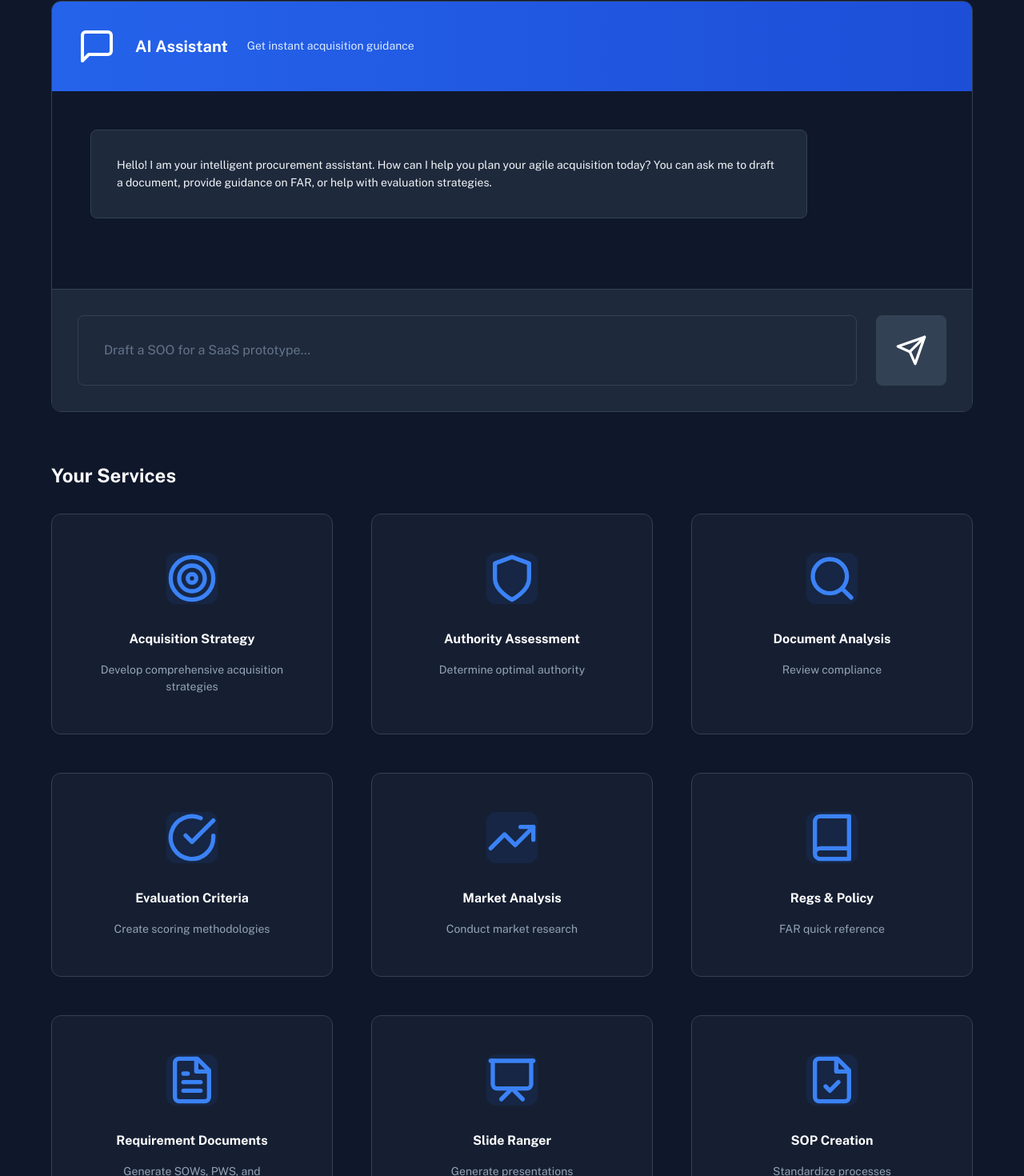
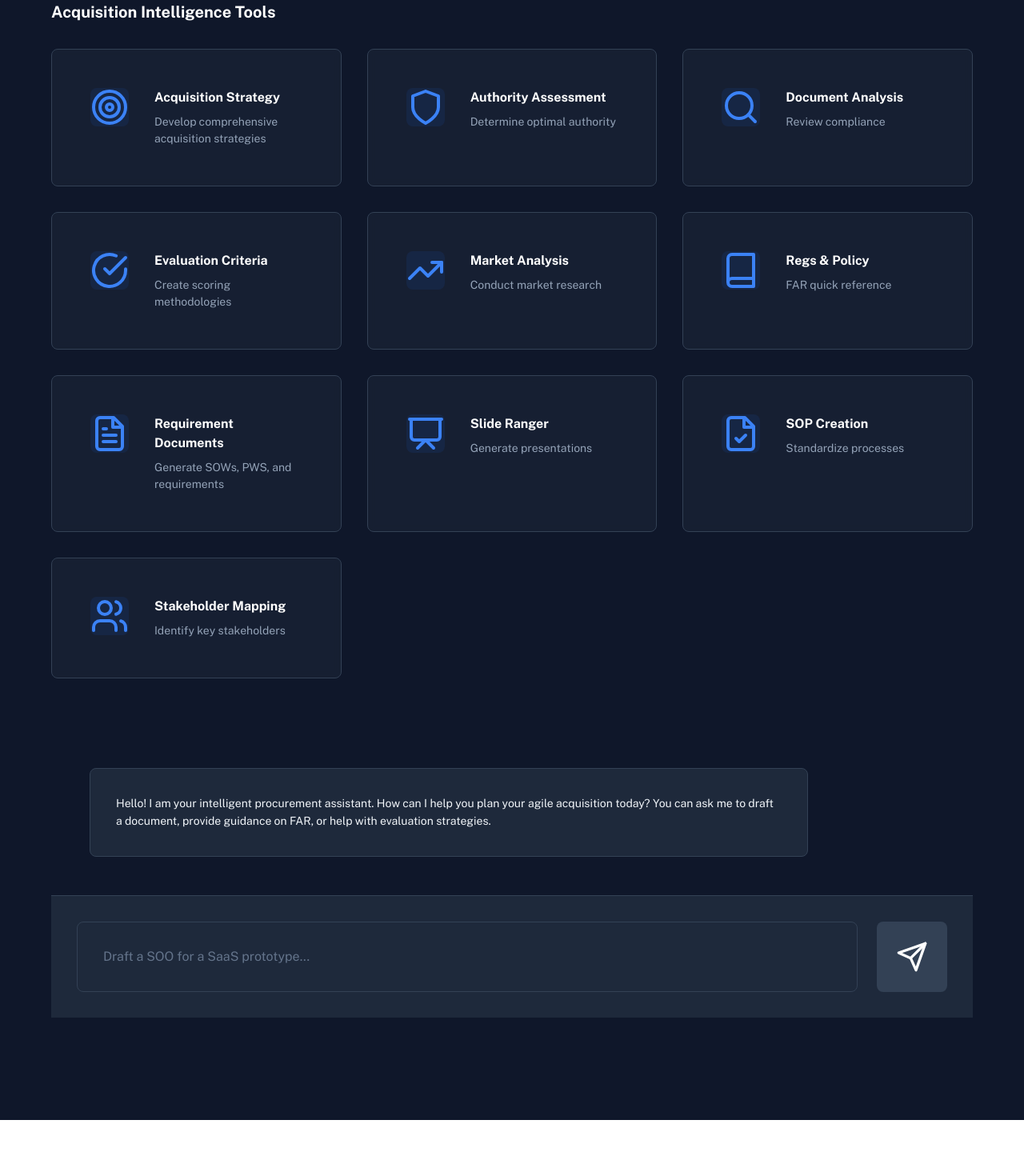
Before and after one commit to jonbmost/rapidacq-frontend, a Next.js app: page /dashboard in a window 1280 px wide. Shown: the part 554-2024 px from the top of the page at 80% size. After the commit the page ends 1954 px from the top, so only its background shows below. Built offline with nearby package versions, Linux system fonts and the light colour scheme; no server answers; sample sign-in values are in the browser's storage.

Commit message:
Add functional dashboard counters with usage tracking

```diff
--- a/app/components/DownloadButtons.tsx
+++ b/app/components/DownloadButtons.tsx
@@ -2,6 +2,7 @@
 
 import { Download, FileText, Presentation } from 'lucide-react';
 import { useState } from 'react';
+import { trackToolUsage } from '@/app/utils/analytics';
 
 const BACKEND_URL = process.env.NEXT_PUBLIC_BACKEND_URL || 'https://acquisition-assistant-266001336704.us-central1.run.app';
 
@@ -48,6 +49,9 @@ export default function DownloadButtons({ messages, toolContext }: DownloadButto
       a.click();
       document.body.removeChild(a);
       window.URL.revokeObjectURL(url);
+
+      // Track download
+      trackToolUsage(toolContext, 'download');
     } catch (error) {
       alert('Failed to generate document');
     } finally {
--- a/app/dashboard/page.tsx
+++ b/app/dashboard/page.tsx
@@ -10,10 +10,22 @@ export default function DashboardPage() {
   const router = useRouter();
   const [user, setUser] = useState<any>(null);
   const [orgName, setOrgName] = useState('');
+  const [stats, setStats] = useState([
+    { label: 'Acquisition Strategies', count: 0, icon: Target, key: 'acquisition-strategy' },
+    { label: 'Requirement Documents', count: 0, icon: FileText, key: 'requirement-documents' },
+    { label: 'Market Analyses', count: 0, icon: TrendingUp, key: 'market-analysis' },
+    { label: 'Evaluation Criteria', count: 0, icon: CheckCircle, key: 'evaluation-criteria' },
+    { label: 'SOPs Created', count: 0, icon: FileCheck, key: 'sop-creation' },
+    { label: 'Stakeholder Maps', count: 0, icon: Users, key: 'stakeholder-mapping' },
+    { label: 'Authority Assessments', count: 0, icon: Shield, key: 'authority-assessment' },
+    { label: 'Presentations', count: 0, icon: Presentation, key: 'slide-ranger' },
+    { label: 'Document Analyses', count: 0, icon: Search, key: 'document-analysis' },
+    { label: 'Regs Lookups', count: 0, icon: Book, key: 'regs-policy' },
+  ]);
 
   useEffect(() => {
     const userEmail = localStorage.getItem('userEmail');
-    const userOrgName = localStorage.getItem('userOrgName');
+    const userOrgName = localStorage.getItem('organizationName');
 
     if (!userEmail) {
       router.push('/login');
@@ -22,29 +34,31 @@ export default function DashboardPage() {
 
     setUser({ email: userEmail });
     setOrgName(userOrgName || '');
+
+    // Load usage stats from localStorage
+    loadStats();
   }, [router]);
+
+  const loadStats = () => {
+    const updatedStats = stats.map(stat => {
+      const conversationCount = parseInt(localStorage.getItem(`${stat.key}-conversations`) || '0');
+      const downloadCount = parseInt(localStorage.getItem(`${stat.key}-downloads`) || '0');
+      return {
+        ...stat,
+        count: conversationCount + downloadCount
+      };
+    });
+    setStats(updatedStats);
+  };
 
   const handleLogout = () => {
     localStorage.removeItem('userId');
     localStorage.removeItem('userEmail');
-    localStorage.removeItem('userToken');
-    localStorage.removeItem('userOrgName');
+    localStorage.removeItem('authToken');
+    localStorage.removeItem('organizationId');
+    localStorage.removeItem('organizationName');
     router.push('/');
   };
-
-  // Stats for dashboard - will be dynamic in future
-  const stats = [
-    { label: 'Acquisition Strategies', count: 0, icon: Target },
-    { label: 'Requirement Documents', count: 0, icon: FileText },
-    { label: 'Market Analyses', count: 0, icon: TrendingUp },
-    { label: 'Evaluation Criteria', count: 0, icon: CheckCircle },
-    { label: 'SOPs Created', count: 0, icon: FileCheck },
-    { label: 'Stakeholder Maps', count: 0, icon: Users },
-    { label: 'Authority Assessments', count: 0, icon: Shield },
-    { label: 'Presentations', count: 0, icon: Presentation },
-    { label: 'Document Analyses', count: 0, icon: Search },
-    { label: 'Regs Lookups', count: 0, icon: Book },
-  ];
 
   // Services in alphabetical order
   const services = [
@@ -78,7 +92,7 @@ export default function DashboardPage() {
               <div className="w-8 h-8 bg-blue-600 rounded-lg flex items-center justify-center">
                 <Wrench className="h-5 w-5 text-white" />
               </div>
-              <span className="text-xl font-bold text-white">AIT</span>
+              <span className="text-xl font-bold text-white">RapidAcq</span>
             </div>
             <div className="flex items-center space-x-6">
               <div className="text-sm">
@@ -125,50 +139,41 @@ export default function DashboardPage() {
           </div>
         </div>
 
-        {/* AI Assistant - Full Width */}
+        {/* Services Grid */}
         <div className="mb-8">
-          <div className="bg-slate-800/50 backdrop-blur-sm border border-slate-700 rounded-xl overflow-hidden">
-            <div className="bg-gradient-to-r from-blue-600 to-blue-700 p-4">
-              <div className="flex items-center space-x-3">
-                <MessageSquare className="h-6 w-6 text-white" />
-                <h2 className="text-xl font-bold text-white">AI Assistant</h2>
-                <span className="text-blue-100 text-sm ml-auto">Get instant acquisition guidance</span>
-              </div>
-            </div>
-            <div className="h-[400px]">
-              <AcquisitionChatbot />
-            </div>
-          </div>
-        </div>
-
-        {/* Services Section */}
-        <div>
-          <h2 className="text-2xl font-bold text-white mb-4">Your Services</h2>
-          <div className="grid md:grid-cols-3 gap-6">
+          <h2 className="text-xl font-bold text-white mb-4">Acquisition Intelligence Tools</h2>
+          <div className="grid md:grid-cols-2 lg:grid-cols-3 gap-4">
             {services.map((service) => {
               const Icon = service.icon;
               return (
                 <Link
                   key={service.name}
                   href={service.href}
-                  className="group bg-slate-800/50 backdrop-blur-sm border border-slate-700 rounded-xl p-6 hover:bg-slate-800 hover:border-blue-500/50 transition-all duration-300"
+                  className="bg-slate-800/50 backdrop-blur-sm border border-slate-700 rounded-lg p-6 hover:border-blue-500 hover:bg-slate-800/70 transition group"
                 >
-                  <div className="flex flex-col items-center text-center">
-                    <div className="w-16 h-16 bg-blue-600/10 rounded-xl flex items-center justify-center mb-4 group-hover:bg-blue-600/20 transition">
-                      <Icon className="h-8 w-8 text-blue-500" />
+                  <div className="flex items-start space-x-4">
+                    <div className="w-12 h-12 bg-blue-600/10 rounded-lg flex items-center justify-center flex-shrink-0 group-hover:bg-blue-600/20 transition">
+                      <Icon className="h-6 w-6 text-blue-500" />
                     </div>
-                    <h3 className="font-bold text-white mb-2 group-hover:text-blue-400 transition">
-                      {service.name}
-                    </h3>
-                    <p className="text-sm text-slate-400">
-                      {service.description}
-                    </p>
+                    <div className="flex-1">
+                      <h3 className="font-bold text-white mb-1 group-hover:text-blue-400 transition">
+                        {service.name}
+                      </h3>
+                      <p className="text-sm text-slate-400">
+                        {service.description}
+                      </p>
+                    </div>
                   </div>
                 </Link>
               );
             })}
           </div>
         </div>
+
+        {/* Chatbot */}
+        <div className="mb-8">
+          <AcquisitionChatbot />
+        </div>
       </main>
     </div>
   );
```
